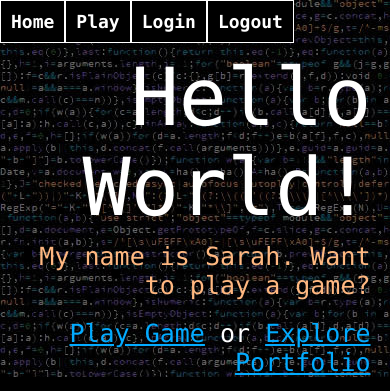
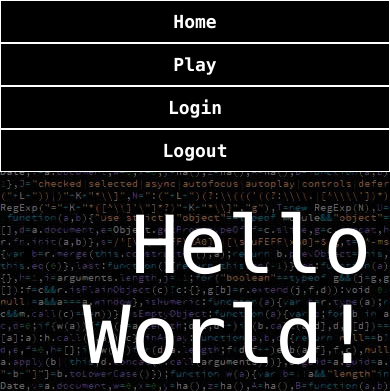
Before and after one commit to sarahcyoder/sarahyoder.com, a PHP site: page /index.php in a window 390 px wide. Shown: the top 391 px of the page. Run offline with PHP 8.4, Linux system fonts and the light colour scheme; some libraries are stand-ins or nearby versions.

Commit message:
syntax: improve indent

```diff
--- a/style/style.css
+++ b/style/style.css
@@ -323,8 +323,13 @@ tr:nth-child(even) {
 		padding: 35px 5px;
 	}
 
+	.nav, .nav a {
+		float: none;
+		width: 100%;
+	}
+
 	.nav a {
-	padding: 10px;
+		padding: 10px;
 	}
 
 	#contact, #about, #coursework, #results {
```
